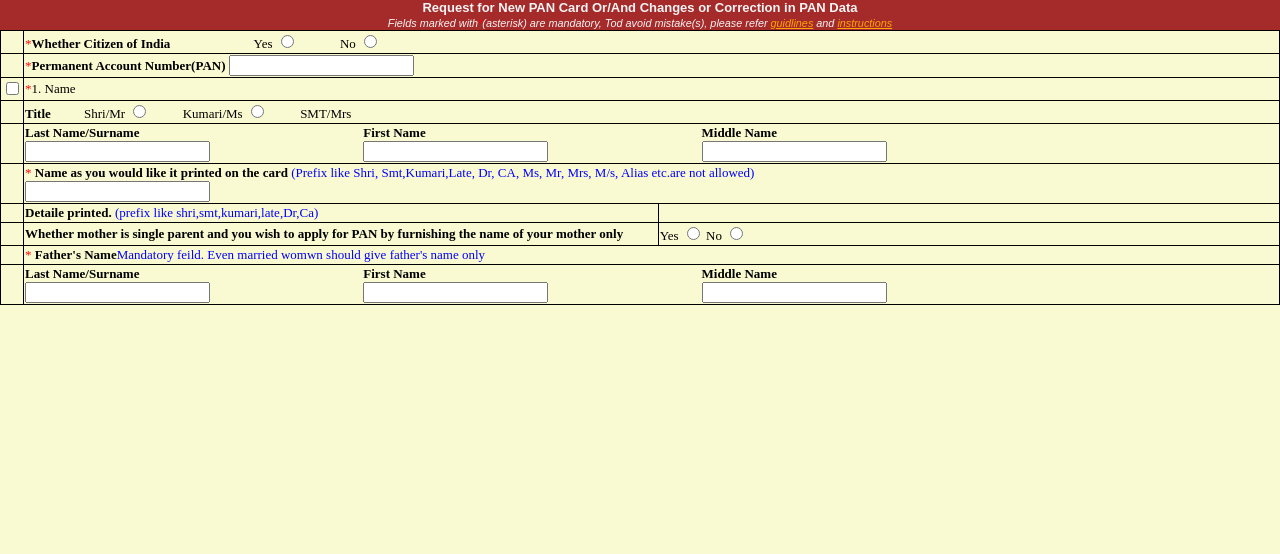
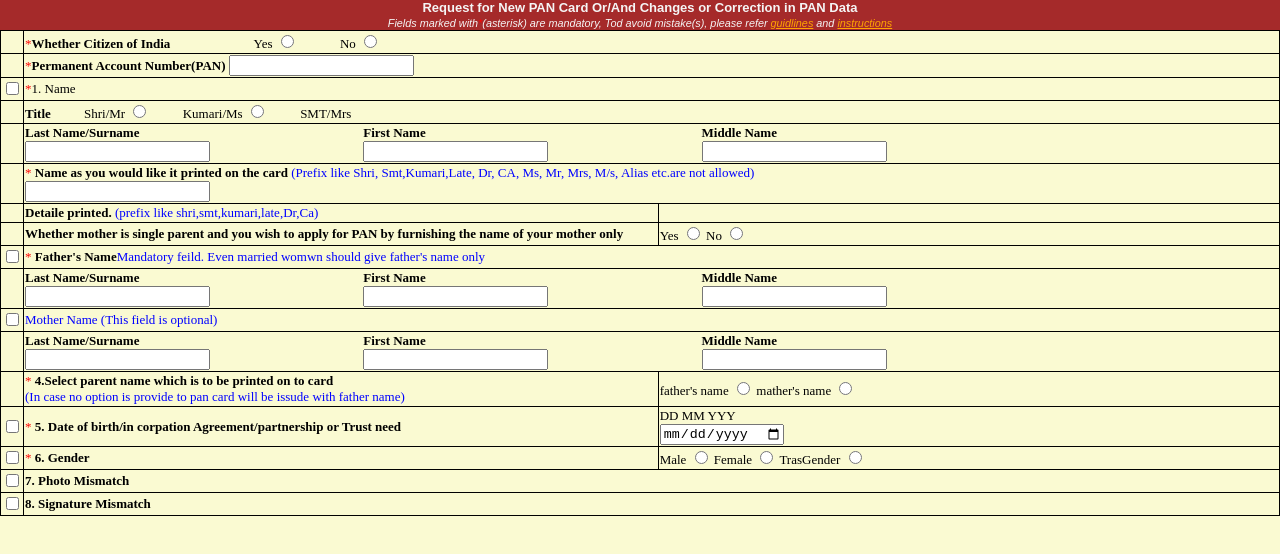
Before and after one commit to 123jyothika/netlify-deployment, a plain HTML site: page index.html in a window 1280 px wide. Drawn offline with Linux system fonts and the light colour scheme.

Commit message:
Update index.html

```diff
--- a/index.html
+++ b/index.html
@@ -1,4 +1,7 @@
-<!DOCTYPE html>
+
+
+
+         <!DOCTYPE html>
 <html lang="en">
 
 <head>
@@ -125,7 +128,8 @@
         </td>
       </tr>
       <tr>
-        <td></td>
+        <td style="width: 5px;"><input type="checkbox" name="" id="Check1"></td>
+
         <td colspan="2">
           <span>*</span>
           <b>Father's Name</b><span style="color: blue;">Mandatory feild. Even married womwn should give father's name
@@ -149,6 +153,82 @@
           </div>
         </td>
       </tr>
+      <tr>
+        <td style="width: 5px;"><input type="checkbox" name="" id="Check1"></td>
+
+          <td colspan="2">
+            <span style="color: blue;">Mother Name (This field is optional)</span>
+        </td>
+      </tr>
+      <tr>
+        <td></td>
+        <td colspan="2">
+          <div style="display: inline-block;">
+            <label for="Last"><b>Last Name/Surname</b></label><br>
+            <input type="text" name="Last" id="Last">
+          </div>
+          <div style="display: inline-block;padding-left: 150px;">
+            <label for="First"><b>First Name</b></label><br>
+            <input type="text" name="" id="First">
+          </div>
+          <div style="display: inline-block;padding-left: 150px">
+            <label for="Middle"><b>Middle Name</b></label><br>
+            <input type="text" name="" id="Middle">
+          </div>
+        </td>
+      </tr>
+      <tr>
+        <td></td>
+        <td >
+            <span>*</span>
+            <b>4.Select parent name which is to be printed on  to card </b><br><span style="color: blue;">(In case no option is provide to pan card will be issude with father name)</span>
+        </td>
+        <td colspan="2">
+            <label for="father's name">father's name</label>
+            <input type="radio" name="" id="father's name">
+            <label for="mother's name">mather's name</label>
+            <input type="radio" name="" id="mather's name">
+          </td>
+      </tr>
+      <tr>
+        <td style="width: 5px;"><input type="checkbox" name="" id="Check1"></td>
+        <td>
+            <span>*</span>
+            <b>5. Date of birth/in corpation Agreement/partnership or Trust need</b>
+        </td>
+        <td colspan="2">
+            <label for="date">DD MM YYY</label><br>
+            <input type="date" name="" id="">
+        </td>
+      </tr>
+      <tr>
+        <td style="width: 5px;"><input type="checkbox" name="" id="Check1"></td>
+        <td>
+            <span>*</span>
+            <b>6. Gender</b>
+        </td>
+        <td colspan="2">
+            <label for="Male">Male</label>
+            <input type="radio" name="" id="Male">
+            <label for="Female">Female</label>
+            <input type="radio" name="" id="Female">
+            <label for="TrasGender">TrasGender</label>
+            <input type="radio" name="" id="TrasGender">
+
+        </td>
+      </tr>
+      <tr>
+        <td style="width: 5px;"><input type="checkbox" name="" id="Check1"></td>
+        <td colspan="2">
+            <b>7. Photo Mismatch</b>
+        </td>
+      </tr>
+      <tr>
+        <td style="width: 5px;"><input type="checkbox" name="" id="Check1"></td>
+        <td colspan="2">
+            <b>8. Signature Mismatch</b>
+        </td>
+      </tr>
     </tbody>
 
   </table>
```
